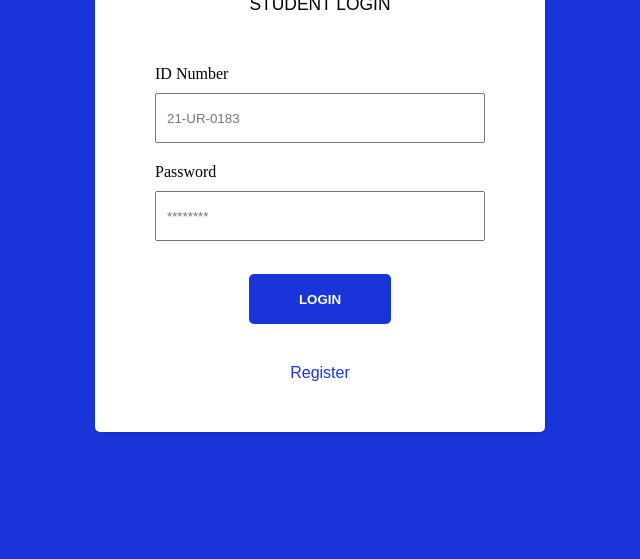
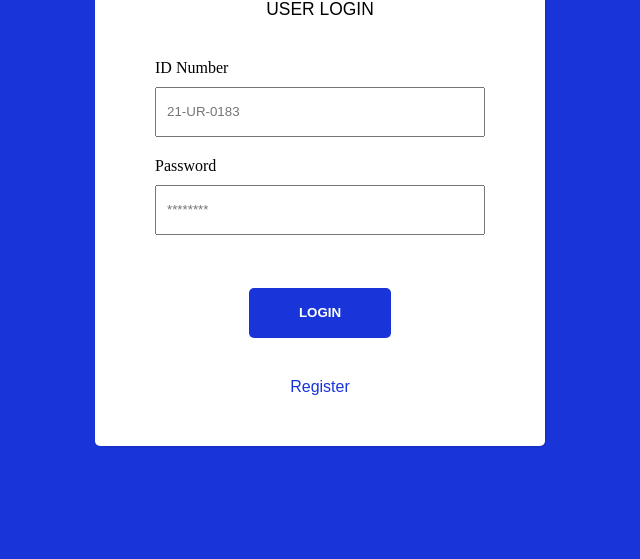
Before and after one commit to cedric-cayaban/Final-Capstone-Archive, a PHP site: page /login/login.php in a window 1280 px wide. Shown: the part 241-800 px from the top of the page, without its empty margins (320-960 px from the left). Run offline with PHP 8.4, Linux system fonts and the light colour scheme.

Commit message:
css done

```diff
--- a/css files/login2.css
+++ b/css files/login3.css
@@ -14,7 +14,7 @@ body{
 .header{
   display: flex;
   justify-content: center;
-  margin-bottom: 15px;
+  margin-bottom: 5%;
 }
 
 .text-header{
@@ -38,7 +38,7 @@ body{
   display: flex;
   justify-content: center;
   font-family: "Poppins", sans-serif;
-  margin-bottom: 50px;
+  margin-bottom: 10%;
   font-size: 1.09rem;
 }
 
@@ -117,7 +117,7 @@ body{
 
 
 .buttons{
-    margin-top: 4%;
+    margin-top: 10%;
     display: flex;
     justify-content: center;
 }
--- a/css files/prof-home2.css
+++ b/css files/prof-home3.css
@@ -177,7 +177,7 @@ header {
 }
 
 .box{
-    padding-top:  13%;
+    padding-top:  11%;
     align-self: center;
     width: 250px;
     text-decoration: none;
--- a/headers/admin_header_home.php
+++ b/headers/admin_header_home.php
@@ -4,7 +4,7 @@
 <head>
     <meta charset="UTF-8">
     <meta name="viewport" content="width=device-width, initial-scale=1.0">
-    <link rel="stylesheet" href="../css files/admin-header2.css">
+    <link rel="stylesheet" href="../css files/admin-header4.css">
     <link rel="stylesheet" href="https://cdn.jsdelivr.net/npm/bootstrap@5.3.0/dist/css/bootstrap.min.css">
     <title>Document</title>
 </head>
--- a/headers/prof_header_home.php
+++ b/headers/prof_header_home.php
@@ -4,7 +4,7 @@
 <head>
     <meta charset="UTF-8">
     <meta name="viewport" content="width=device-width, initial-scale=1.0">
-    <link rel="stylesheet" href="../css files/admin-header2.css">
+    <link rel="stylesheet" href="../css files/admin-header4.css">
     <link rel="stylesheet" href="https://cdn.jsdelivr.net/npm/bootstrap@5.3.0/dist/css/bootstrap.min.css">
     <title>Document</title>
 </head>
@@ -40,7 +40,7 @@ if (isset($_POST['logout'])) {
                         <a href="../manager/professor_home.php" class="nav-link active">Class</a>
                     </li>
                     <li class="nav-item">
-                        <a href="../manager/submission.php" class="nav-link">Submission</a>
+                        <a href="../manager/submission.php" class="nav-link ">Submission</a>
                     </li>
                     <li class="nav-item">
                         <a href="../manager/inventory.php" class="nav-link">Inventory</a>
--- a/login/login.php
+++ b/login/login.php
@@ -4,7 +4,7 @@
 <head>
     <meta charset="UTF-8">
     <meta name="viewport" content="width=device-width, initial-scale=1.0">
-    <link rel="stylesheet" href="../css files/login2.css">
+    <link rel="stylesheet" href="../css files/login3.css">
     <title>Student Login</title>
 </head>
 
@@ -16,7 +16,7 @@
         </div>
 
         <div class="title">
-            <label for="">STUDENT LOGIN</label>
+            <label for="">USER LOGIN</label>
         </div>
 
         <form action="login.php" method="post" class="field-input">
--- a/manager/inventory.php
+++ b/manager/inventory.php
@@ -9,7 +9,7 @@ if (isset($_SESSION['professorID']) && isset($_SESSION['profPassword'])) { ?>
     <head>
         <meta charset="UTF-8">
         <meta name="viewport" content="width=device-width, initial-scale=1.0">
-        <link rel="stylesheet" href="../css files/admin-header2.css">
+        <link rel="stylesheet" href="../css files/admin-header4.css">
         <script src="https://kit.fontawesome.com/979ee355d9.js" crossorigin="anonymous"></script>
         <link rel="stylesheet" href="https://stackpath.bootstrapcdn.com/bootstrap/4.5.2/css/bootstrap.min.css">
         <style>
@@ -76,7 +76,7 @@ if (isset($_SESSION['professorID']) && isset($_SESSION['profPassword'])) { ?>
                 <div class="collapse navbar-collapse">
                     <ul class="navbar-nav mb-2 mb-lg-0" id="left-nav">
                         <li class="nav-item">
-                        <a href="../manager/professor_home.php" class="nav-link ">Class</a>
+                            <a href="../manager/professor_home.php" class="nav-link">Class</a>
                         </li>
                         <li class="nav-item">
                             <a href="../manager/submission.php" class="nav-link">Submission</a>
--- a/manager/professor_home.php
+++ b/manager/professor_home.php
@@ -9,7 +9,7 @@ if (isset($_SESSION['professorID']) && isset($_SESSION['profPassword'])) { ?>
     <head>
         <meta charset="UTF-8">
         <meta name="viewport" content="width=device-width, initial-scale=1.0">
-        <link rel="stylesheet" href="../css files/prof-home2.css">
+        <link rel="stylesheet" href="../css files/prof-home3.css">
         <script src="https://kit.fontawesome.com/979ee355d9.js" crossorigin="anonymous"></script>
         <title>Capstone Archive</title>
     </head>
--- a/manager/submission.php
+++ b/manager/submission.php
@@ -9,7 +9,7 @@ if (isset($_SESSION['professorID']) && isset($_SESSION['profPassword'])) { ?>
     <head>
         <meta charset="UTF-8">
         <meta name="viewport" content="width=device-width, initial-scale=1.0">
-        <link rel="stylesheet" href="../css files/admin-header2.css">
+        <link rel="stylesheet" href="../css files/admin-header4.css">
         <script src="https://kit.fontawesome.com/979ee355d9.js" crossorigin="anonymous"></script>
         <link rel="stylesheet" href="https://stackpath.bootstrapcdn.com/bootstrap/4.5.2/css/bootstrap.min.css">
         <style>
```
Lines whose indentation alone changed are shown as unchanged.
